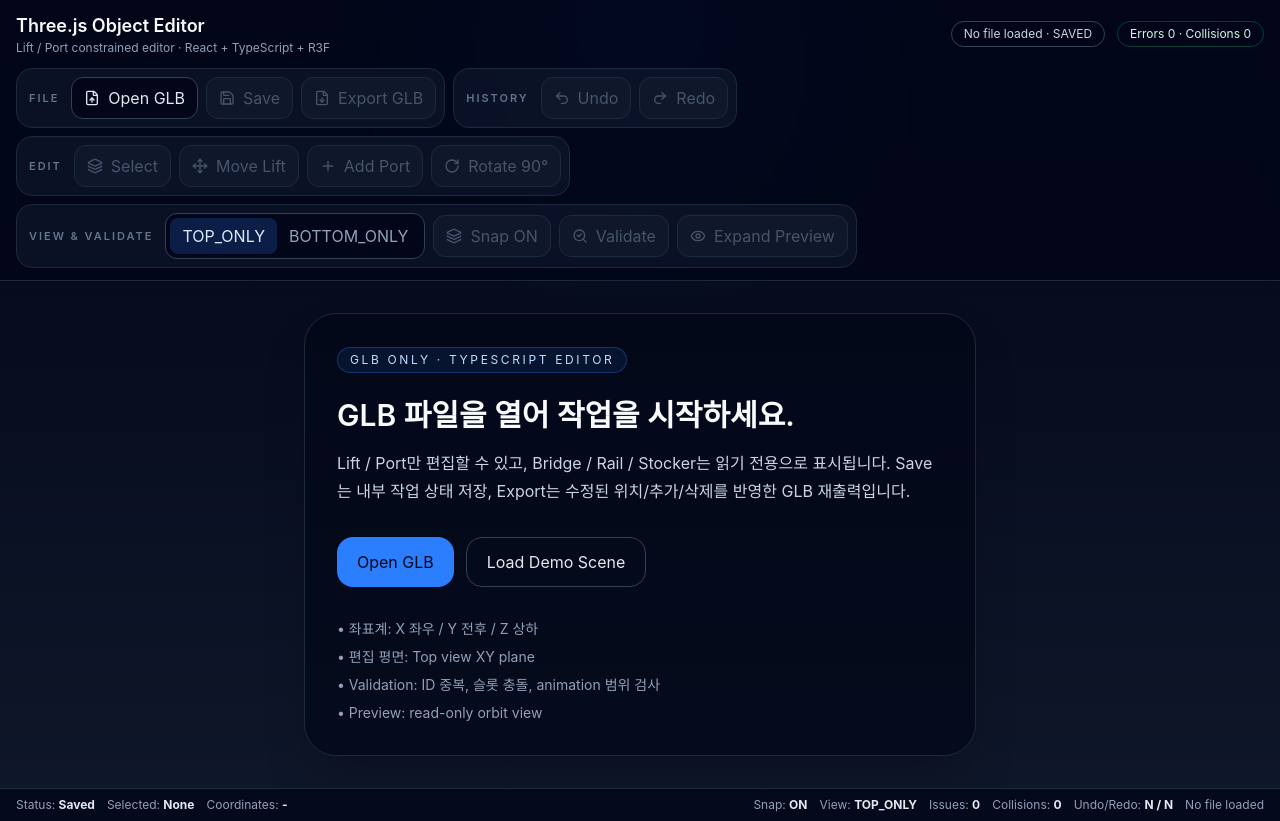
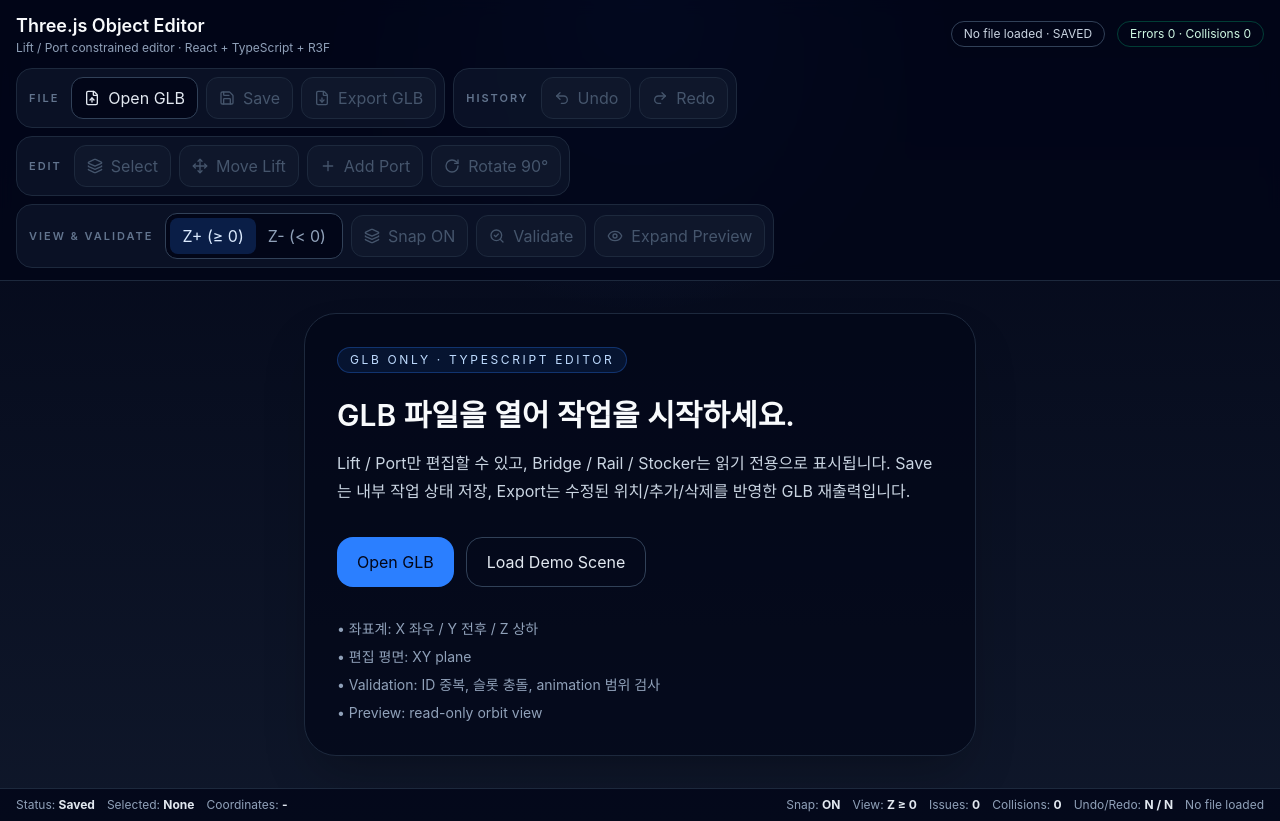
Before and after one commit to kht2199/amos-glb-editor, a React (Vite) app: page / in a window 1280 px wide. Built offline with nearby package versions, Linux system fonts and the light colour scheme.

Commit message:
feat: switch layer labels to z coordinates

```diff
--- a/src/components/EmptyState.tsx
+++ b/src/components/EmptyState.tsx
@@ -16,7 +16,7 @@
         </div>
         <ul className="mt-8 space-y-2 text-sm text-slate-400">
           <li>• 좌표계: X 좌우 / Y 전후 / Z 상하</li>
-          <li>• 편집 평면: Top view XY plane</li>
+          <li>• 편집 평면: XY plane</li>
           <li>• Validation: ID 중복, 슬롯 충돌, animation 범위 검사</li>
           <li>• Preview: read-only orbit view</li>
         </ul>
--- a/src/components/InspectorPanel.tsx
+++ b/src/components/InspectorPanel.tsx
@@ -6,6 +6,7 @@
 
 const FACE_OPTIONS: Face[] = ['FRONT', 'BACK', 'LEFT', 'RIGHT']
 const LEVEL_OPTIONS: PortLevel[] = ['TOP', 'BOTTOM']
+const LEVEL_LABELS: Record<PortLevel, string> = { TOP: 'Higher Z', BOTTOM: 'Lower Z' }
 const PORT_TYPE_OPTIONS: PortType[] = ['IN', 'OUT', 'INOUT']
 const PORT_ROLE_OPTIONS: PortSemanticRole[] = ['LIFT_DOCK', 'STOCKER_ACCESS', 'TOOL_LOAD', 'BUFFER_HANDOFF']
 const DOMAIN_PARENT_OPTIONS: DomainParentType[] = ['Lift', 'Stocker', 'Transport', 'Bridge', 'Rail']
@@ -51,7 +52,7 @@
             <Field label="Port ID"><input className={fieldClass} value={addPortDraft.id} onChange={(event) => updateAddPortDraft({ id: event.target.value })} /></Field>
             <Field label="Parent Lift"><select className={fieldClass} value={addPortDraft.parentLiftId} onChange={(event) => updateAddPortDraft({ parentLiftId: event.target.value })}>{lifts.map((lift) => <option key={lift.editorId} value={lift.editorId}>{lift.id}</option>)}</select></Field>
             <DoubleField>
-              <Field label="Level"><select className={fieldClass} value={addPortDraft.level} onChange={(event) => updateAddPortDraft({ level: event.target.value as PortLevel })}>{LEVEL_OPTIONS.map((option) => <option key={option} value={option}>{option}</option>)}</select></Field>
+              <Field label="Level"><select className={fieldClass} value={addPortDraft.level} onChange={(event) => updateAddPortDraft({ level: event.target.value as PortLevel })}>{LEVEL_OPTIONS.map((option) => <option key={option} value={option}>{LEVEL_LABELS[option]}</option>)}</select></Field>
               <Field label="Type"><select className={fieldClass} value={addPortDraft.portType} onChange={(event) => updateAddPortDraft({ portType: event.target.value as PortType })}>{PORT_TYPE_OPTIONS.map((option) => <option key={option} value={option}>{option}</option>)}</select></Field>
             </DoubleField>
             <DoubleField>
@@ -103,7 +104,7 @@
             <Field label="ID"><input className={fieldClass} value={selectedPort.id} onChange={(event) => updatePort(selectedPort.editorId, { id: event.target.value, nodeName: event.target.value })} /></Field>
             <Field label="Domain Parent"><input className={fieldClass} value={`${selectedPort.domainParentType} · ${selectedPort.domainParentId}`} disabled /></Field>
             <DoubleField>
-              <Field label="Level"><select className={fieldClass} value={selectedPort.level} onChange={(event) => updatePort(selectedPort.editorId, { level: event.target.value as PortLevel })}>{LEVEL_OPTIONS.map((option) => <option key={option} value={option}>{option}</option>)}</select></Field>
+              <Field label="Level"><select className={fieldClass} value={selectedPort.level} onChange={(event) => updatePort(selectedPort.editorId, { level: event.target.value as PortLevel })}>{LEVEL_OPTIONS.map((option) => <option key={option} value={option}>{LEVEL_LABELS[option]}</option>)}</select></Field>
               <Field label="Type"><select className={fieldClass} value={selectedPort.portType} onChange={(event) => updatePort(selectedPort.editorId, { portType: event.target.value as PortType })}>{PORT_TYPE_OPTIONS.map((option) => <option key={option} value={option}>{option}</option>)}</select></Field>
             </DoubleField>
             <Field label="Semantic Role"><select className={fieldClass} value={selectedPort.semanticRole} onChange={(event) => updatePort(selectedPort.editorId, { semanticRole: event.target.value as PortSemanticRole })}>{PORT_ROLE_OPTIONS.map((option) => <option key={option} value={option}>{option}</option>)}</select></Field>
--- a/src/components/StatusBar.tsx
+++ b/src/components/StatusBar.tsx
@@ -1,4 +1,5 @@
 import { useShallow } from 'zustand/react/shallow'
+import { computeVisibilityPivot, visibilityModeLabel } from '../lib/visibilityMode'
 import { useEditorStore } from '../store/editor-store'
 
 export function StatusBar() {
@@ -17,6 +18,7 @@
   })))
 
   const selected = lifts.find((lift) => lift.editorId === selectedId) || ports.find((port) => port.editorId === selectedId)
+  const visibilityPivot = computeVisibilityPivot(ports, lifts)
 
   return (
     <footer className="flex flex-wrap items-center justify-between gap-3 border-t border-slate-800 bg-slate-950/80 px-4 py-2 text-xs text-slate-400">
@@ -27,7 +29,7 @@
       </div>
       <div className="flex flex-wrap items-center gap-3">
         <span>Snap: <strong className="text-slate-200">{snapEnabled ? 'ON' : 'OFF'}</strong></span>
-        <span>View: <strong className="text-slate-200">{visibilityMode}</strong></span>
+        <span>View: <strong className="text-slate-200">{visibilityModeLabel(visibilityMode, visibilityPivot)}</strong></span>
         <span>Issues: <strong className="text-slate-200">{validationIssues.length}</strong></span>
         <span>Collisions: <strong className="text-slate-200">{collisionIssues.length}</strong></span>
         <span>Undo/Redo: <strong className="text-slate-200">{canUndo ? 'Y' : 'N'} / {canRedo ? 'Y' : 'N'}</strong></span>
--- a/src/components/StructurePanel.tsx
+++ b/src/components/StructurePanel.tsx
@@ -76,7 +76,7 @@
                           {port.id}
                           {portIssues > 0 && <AlertTriangle className="h-3.5 w-3.5 text-rose-300" />}
                         </span>
-                        <span className="text-[11px] uppercase tracking-wide text-slate-500">{port.level}{portIssues > 0 ? ` · ${portIssues}` : ''}</span>
+                        <span className="text-[11px] uppercase tracking-wide text-slate-500">Z {port.position.z}{portIssues > 0 ? ` · ${portIssues}` : ''}</span>
                       </button>
                     )
                   })}
--- a/src/components/Toolbar.tsx
+++ b/src/components/Toolbar.tsx
@@ -1,5 +1,6 @@
 import { Eye, FileDown, FileUp, Layers3, Move, Plus, Redo2, RotateCw, Save, SearchCheck, Undo2 } from 'lucide-react'
 import { useShallow } from 'zustand/react/shallow'
+import { computeVisibilityPivot, visibilityModeToggleLabel } from '../lib/visibilityMode'
 import { cn } from '../lib/utils'
 import { useEditorStore } from '../store/editor-store'
 import type { EditorMode, VisibilityMode } from '../types'
@@ -18,6 +19,7 @@
     fileName,
     selectedId,
     lifts,
+    ports,
     mode,
     visibilityMode,
     snapEnabled,
@@ -41,6 +43,7 @@
     fileName: state.fileName,
     selectedId: state.selectedId,
     lifts: state.lifts,
+    ports: state.ports,
     mode: state.mode,
     visibilityMode: state.visibilityMode,
     snapEnabled: state.snapEnabled,
@@ -65,6 +68,7 @@
   const selectedLift = lifts.find((lift) => lift.editorId === selectedId)
   const disabled = !fileName
   const errorCount = validationIssues.filter((issue) => issue.severity === 'error').length
+  const visibilityPivot = computeVisibilityPivot(ports, lifts)
 
   return (
     <header className="border-b border-slate-800 bg-slate-950/80 px-4 py-3 backdrop-blur">
@@ -107,7 +111,10 @@
 
         <ToolGroup title="View & Validate">
           <SegmentedToggle<VisibilityMode>
-            options={[{ label: 'TOP_ONLY', value: 'TOP_ONLY' }, { label: 'BOTTOM_ONLY', value: 'BOTTOM_ONLY' }]}
+            options={[
+              { label: visibilityModeToggleLabel('TOP_ONLY', visibilityPivot), value: 'TOP_ONLY' },
+              { label: visibilityModeToggleLabel('BOTTOM_ONLY', visibilityPivot), value: 'BOTTOM_ONLY' },
+            ]}
             value={visibilityMode}
             onChange={setVisibilityMode}
             disabled={disabled}
--- a/src/components/TopViewCanvas.tsx
+++ b/src/components/TopViewCanvas.tsx
@@ -1,5 +1,6 @@
 import { useEffect, useMemo, useRef, useState } from 'react'
 import { useShallow } from 'zustand/react/shallow'
+import { computeVisibilityPivot, matchesVisibilityMode, visibilityModeLabel } from '../lib/visibilityMode'
 import { cn, round } from '../lib/utils'
 import { useEditorStore } from '../store/editor-store'
 import type { LiftEntity, PortEntity, ReadOnlyEntity } from '../types'
@@ -74,9 +75,10 @@
     collisionIssues: state.collisionIssues,
   })))
 
+  const visibilityPivot = useMemo(() => computeVisibilityPivot(ports, lifts), [ports, lifts])
   const visiblePorts = useMemo(
-    () => ports.filter((port) => !port.deleted && (visibilityMode === 'TOP_ONLY' ? port.level === 'TOP' : port.level === 'BOTTOM')),
-    [ports, visibilityMode],
+    () => ports.filter((port) => !port.deleted && matchesVisibilityMode(port, visibilityMode, visibilityPivot)),
+    [ports, visibilityMode, visibilityPivot],
   )
   const bounds = useMemo(() => computeBounds(lifts, visiblePorts, readonlyObjects), [lifts, readonlyObjects, visiblePorts])
   const visibleEntities = useMemo(() => Object.fromEntries([...lifts, ...visiblePorts, ...readonlyObjects].map((entity) => [entity.editorId, entity] as const)), [lifts, readonlyObjects, visiblePorts])
@@ -130,14 +132,14 @@
     <section className="relative flex h-full flex-col bg-slate-950/30">
       <div className="flex items-center justify-between border-b border-slate-800 px-4 py-3 text-sm text-slate-300">
         <div>
-          <h2 className="font-semibold text-slate-100">Top View Editor</h2>
+          <h2 className="font-semibold text-slate-100">XY Plane Editor</h2>
           <p className="text-xs text-slate-500">XY plane editing · lift-to-lift snap · port-to-nearest-lift attach</p>
         </div>
         <button type="button" onClick={beginAddPort} className="rounded-xl border border-slate-700 px-3 py-2 text-xs font-medium text-slate-200 hover:border-slate-500">Add Port Mode</button>
       </div>
 
       <div ref={canvasRef} className="editor-grid relative flex-1 overflow-hidden" onPointerMove={handlePointerMove} onPointerUp={() => setDraggingId(null)} onPointerLeave={() => setDraggingId(null)}>
-        <div className="absolute left-4 top-4 rounded-lg border border-slate-700 bg-slate-950/80 px-3 py-2 text-xs text-slate-400">{visibilityMode} · {mode}{collisionIssues.length ? ` · collisions ${collisionIssues.length}` : ''}</div>
+        <div className="absolute left-4 top-4 rounded-lg border border-slate-700 bg-slate-950/80 px-3 py-2 text-xs text-slate-400">{visibilityModeLabel(visibilityMode, visibilityPivot)} · {mode}{collisionIssues.length ? ` · collisions ${collisionIssues.length}` : ''}</div>
 
         {collisionConnections.length > 0 && (
           <svg className="pointer-events-none absolute inset-0 h-full w-full" aria-hidden="true">
--- /dev/null
+++ b/src/lib/visibilityMode.ts
@@ -0,0 +1,27 @@
+import type { LiftEntity, PortEntity, VisibilityMode } from '../types'
+
+function roundCoordinate(value: number) {
+  return Math.round(value * 10) / 10
+}
+
+export function computeVisibilityPivot(ports: PortEntity[], lifts: LiftEntity[]) {
+  const activePortZ = ports.filter((port) => !port.deleted).map((port) => port.position.z)
+  if (activePortZ.length > 0) return roundCoordinate((Math.min(...activePortZ) + Math.max(...activePortZ)) / 2)
+
+  const liftZ = lifts.map((lift) => lift.position.z)
+  if (liftZ.length > 0) return roundCoordinate((Math.min(...liftZ) + Math.max(...liftZ)) / 2)
+
+  return 0
+}
+
+export function matchesVisibilityMode(port: PortEntity, visibilityMode: VisibilityMode, pivotZ: number) {
+  return visibilityMode === 'TOP_ONLY' ? port.position.z >= pivotZ : port.position.z < pivotZ
+}
+
+export function visibilityModeLabel(visibilityMode: VisibilityMode, pivotZ: number) {
+  return visibilityMode === 'TOP_ONLY' ? `Z ≥ ${pivotZ}` : `Z < ${pivotZ}`
+}
+
+export function visibilityModeToggleLabel(visibilityMode: VisibilityMode, pivotZ: number) {
+  return visibilityMode === 'TOP_ONLY' ? `Z+ (≥ ${pivotZ})` : `Z- (< ${pivotZ})`
+}
```
